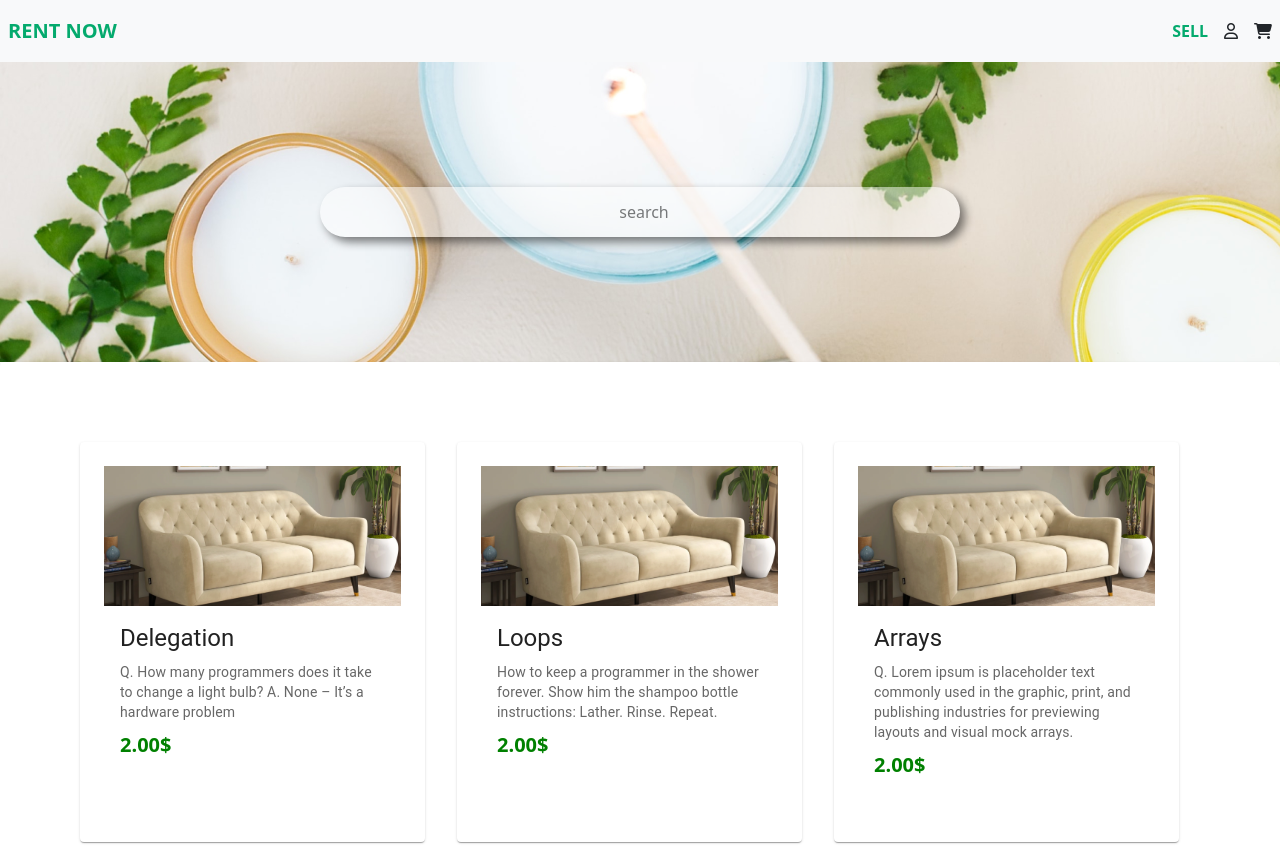
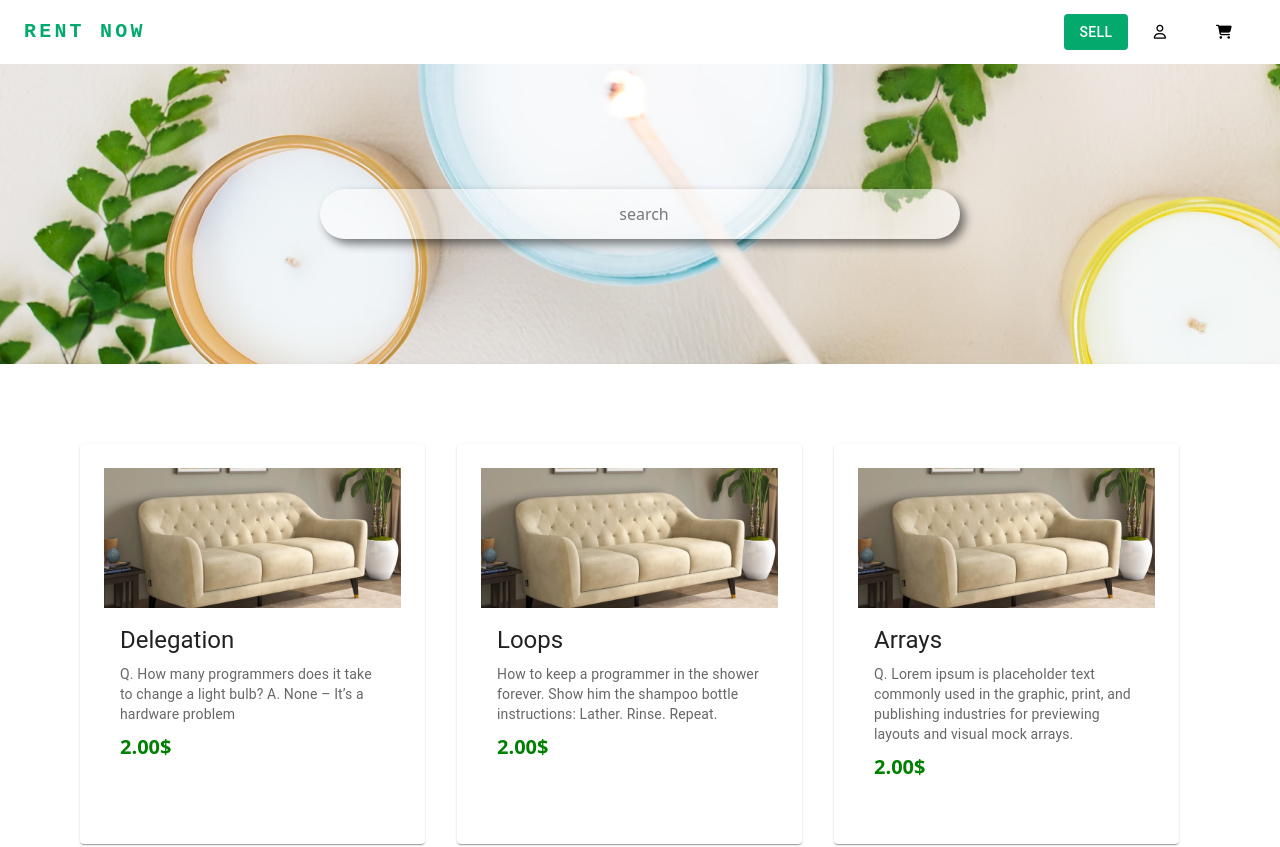
Before and after one commit to krishnan472003/Community-marketplace, a React (Create React App) app: page / in a window 1280 px wide. Shown: the top 847 px of the page. Built offline with nearby package versions, Linux system fonts and the light colour scheme.

Commit message:
changed bootstrap navbar to mui

```diff
--- a/src/components/Navbar.jsx
+++ b/src/components/Navbar.jsx
@@ -1,26 +1,57 @@
-import React from 'react';
-
-export default function Navbar(){
+import * as React from 'react';
+import AppBar from '@mui/material/AppBar';
+import Box from '@mui/material/Box';
+import Toolbar from '@mui/material/Toolbar';
+import Typography from '@mui/material/Typography';
+import Container from '@mui/material/Container';
+import Button from '@mui/material/Button';
 
 
+function Navbar() {
   return (
-    <nav className="navbar navbar-expand-lg navbar-light bg-light">
-      <a className="navbar-brand fw-bold p-2" href="#">RENT NOW</a>
-
-      <div className="collapse navbar-collapse d-flex justify-content-end" id="navbarSupportedContent">
-        <ul className="navbar-nav mr-auto">
-          <li className="nav-item">
-            <a className="nav-link fw-bold" href="#">SELL</a>
-          </li>
-          <li className="nav-item">
-            <a className="nav-link text-dark" href="#"><i className="fa-regular fa-user"></i></a>
-          </li>
-          <li className="nav-item">
-            <a className="nav-link text-dark" href="#"><i className="fa-solid fa-cart-shopping"></i></a>
-          </li>
-        </ul>
-      </div>
-    </nav>
+    <AppBar position="static" color=''>
+      <Container maxWidth="xl">
+        <Toolbar disableGutters>
+          <Typography
+            variant="h6"
+            noWrap
+            component="a"
+            href="/"
+            sx={{
+              mr: 2,
+              display: { xs: 'none', md: 'flex' },
+              fontFamily: 'monospace',
+              fontWeight: 700,
+              letterSpacing: '.2rem',
+              color: '#04AA6D',
+              textDecoration: 'none',
+            }}
+          >
+            RENT NOW
+          </Typography>
+          <Box sx={{ flexGrow: 1, justifyContent:'flex-end',display: { xs: 'none', md: 'flex' }}}>
+              <Button
+                onClick=""
+                sx={{ my: 1, color: 'white', display: 'block',backgroundColor:'#04AA6D' }}
+              >
+                Sell
+              </Button>
+              <Button
+                onClick=""
+                sx={{ my: 1, color: 'black', display: 'block'}}
+              >
+                <i className="fa-regular fa-user"></i>
+              </Button>
+              <Button
+                onClick=""
+                sx={{ my: 1, color: 'black', display: 'block'}}
+              >
+                <i className="fa-solid fa-cart-shopping"></i>
+              </Button>
+          </Box>
+        </Toolbar>
+      </Container>
+    </AppBar>
   );
-
 }
+export default Navbar;
```
